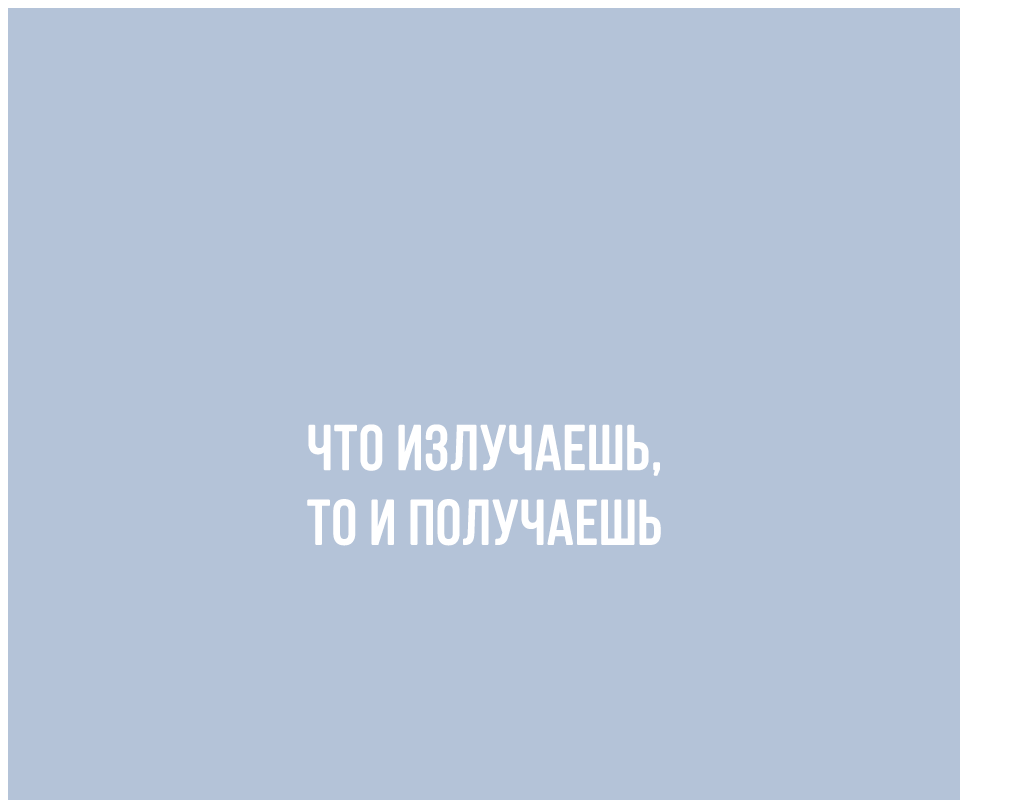
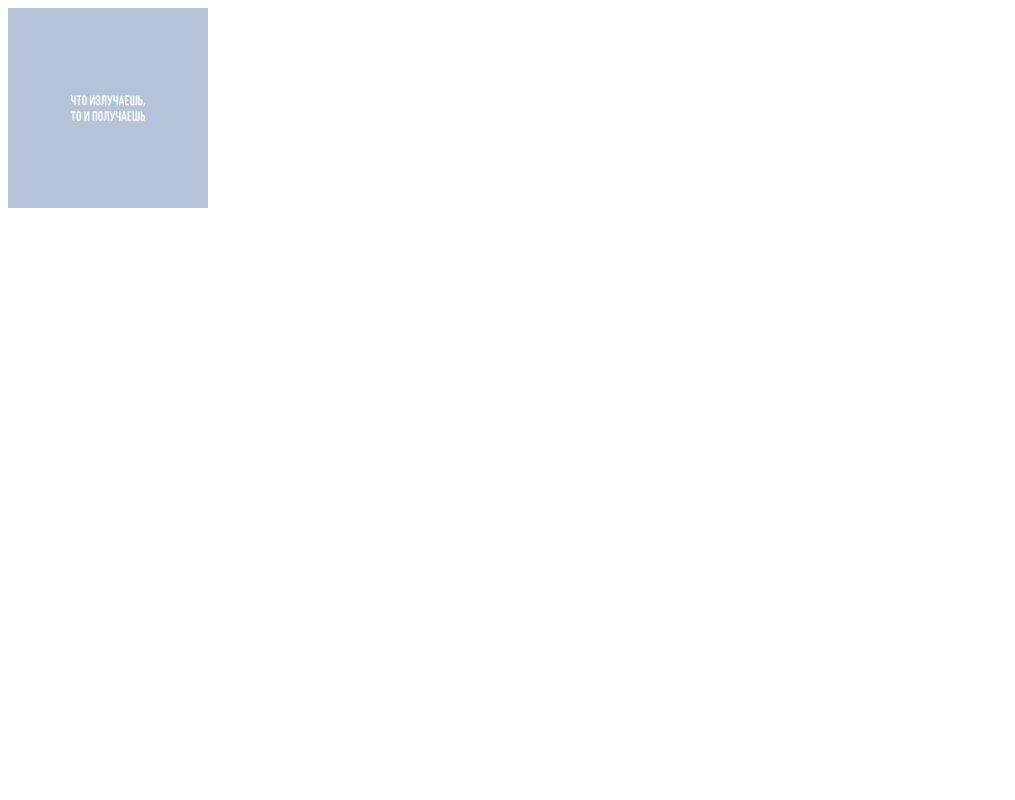
Before and after one commit to IKulimanov/nashatasha.github.io, a plain HTML site: page index.html in a window 1280 px wide. Shown: the top 800 px of the page, without its empty margins (0-1015 px from the left). Drawn offline with Linux system fonts and the light colour scheme.

Commit message:
Update index.html

```diff
--- a/index.html
+++ b/index.html
@@ -4,6 +4,6 @@
       <meta name="viewport" content="width=device-width, initial-scale=1.0">
   </header>
 <body>
-  <img src="./image_2024-01-23_22-44-06.png" alt="Описание изображения">
+  <img src="./image_2024-01-23_22-44-06.png" alt="Описание изображения" width="200" height="200">
 </body>
 </html>
```
